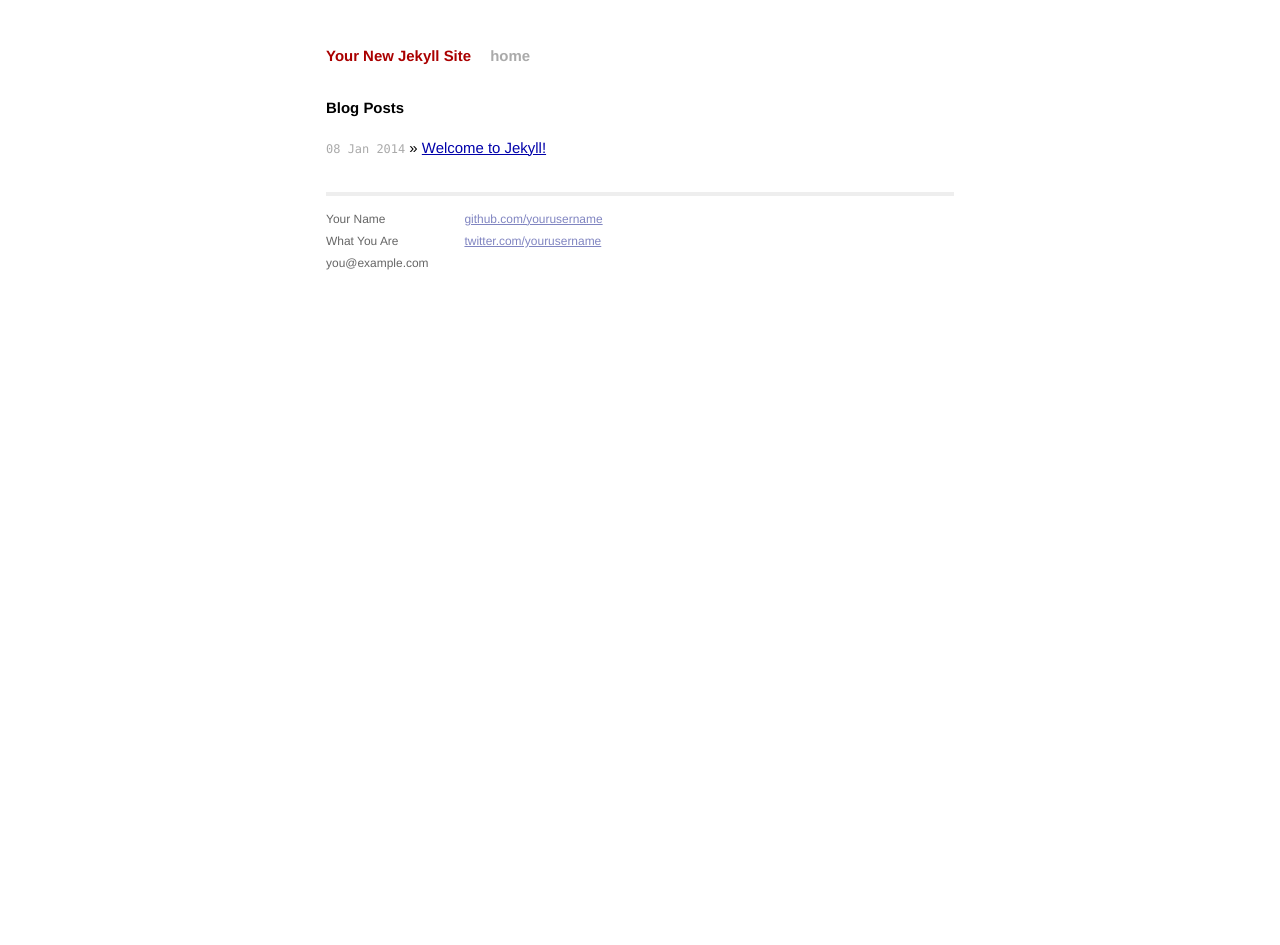
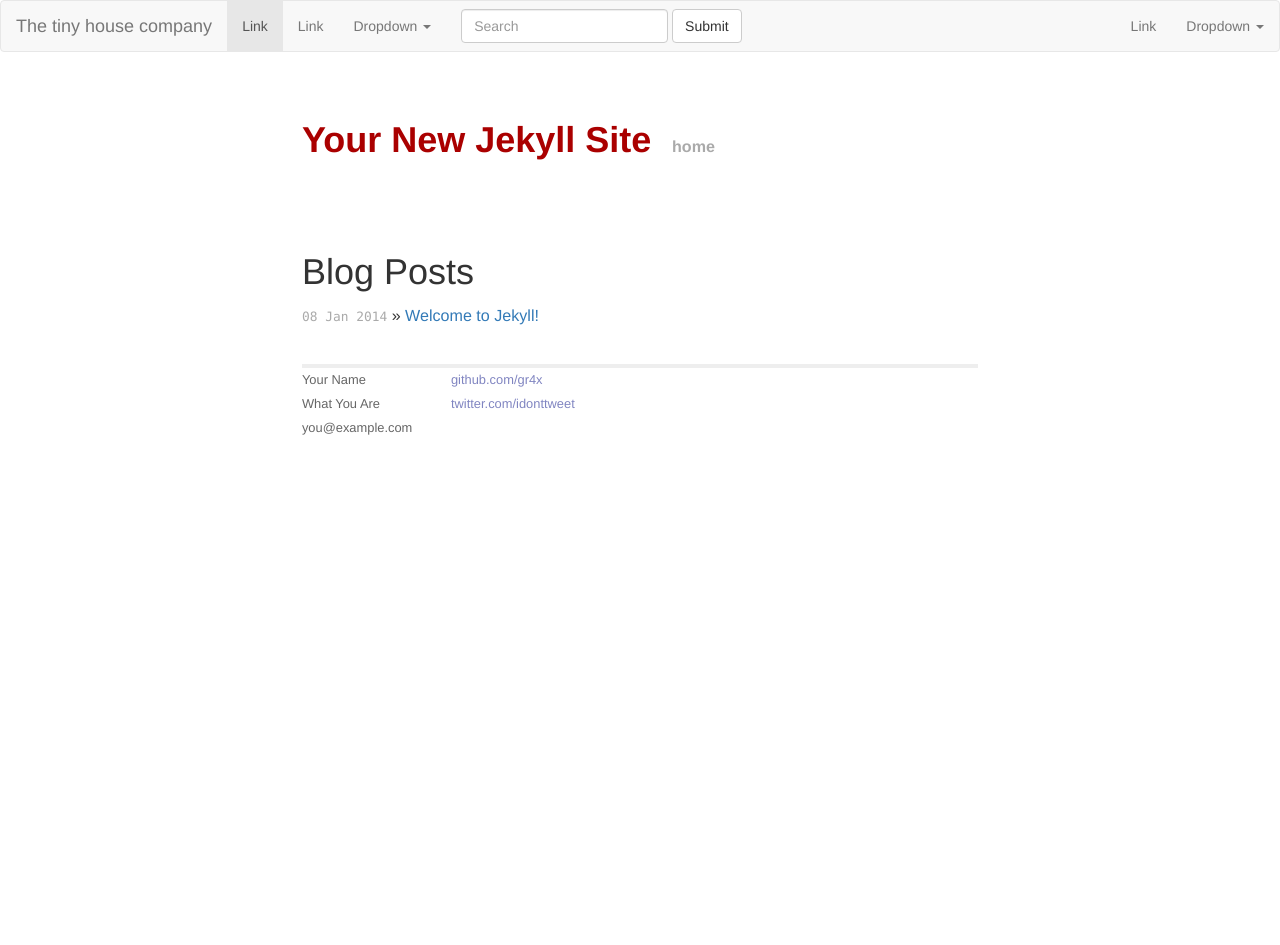
Before and after one commit to GrantRWinter/first-jekyll-site, a Jekyll site: the page built from index.html, in a window 1280 px wide. Built offline with Jekyll 4.4.1, drawn with Linux system fonts in a browser that asks for light colours; nearby versions of some CDN libraries; Markdown is read by kramdown in place of the engine named in the settings; after the commit the page ends 900 px from its top, so only the background shows below that.

Commit message:
new stuff

```diff
--- /dev/null
+++ b/Gemfile
@@ -0,0 +1,5 @@
+# A sample Gemfile
+source "https://rubygems.org"
+
+# gem "rails"
+ gem 'jekyll', github: 'lighthouse-labs/jekyll', branch: 'polling2'
--- a/_layouts/default.html
+++ b/_layouts/default.html
@@ -12,8 +12,65 @@
         <!-- Custom CSS -->
         <link rel="stylesheet" href="/css/main.css">
 
+        <link href="//netdna.bootstrapcdn.com/bootstrap/3.0.3/css/bootstrap.min.css" rel="stylesheet">
+
+        <script src="http://code.jquery.com/jquery-2.0.3.min.js"></script>
+        <script src="//netdna.bootstrapcdn.com/bootstrap/3.0.3/js/bootstrap.min.js"></script>
     </head>
     <body>
+      <nav class="navbar navbar-default" role="navigation">
+      <!-- Brand and toggle get grouped for better mobile display -->
+       <div class="navbar-header">
+        <button type="button" class="navbar-toggle" data-toggle="collapse" data-target="#bs-example-navbar-collapse-1">
+          <span class="sr-only">Toggle navigation</span>
+          <span class="icon-bar"></span>
+          <span class="icon-bar"></span>
+          <span class="icon-bar"></span>
+        </button>
+        <a class="navbar-brand" href="#">The tiny house company</a>
+      </div>
+
+      <!-- Collect the nav links, forms, and other content for toggling -->
+      <div class="collapse navbar-collapse" id="bs-example-navbar-collapse-1">
+      <ul class="nav navbar-nav">
+        <li class="active"><a href="#">Link</a></li>
+        <li><a href="#">Link</a></li>
+        <li class="dropdown">
+          <a href="#" class="dropdown-toggle" data-toggle="dropdown">Dropdown <b class="caret"></b></a>
+          <ul class="dropdown-menu">
+            <li><a href="#">Small Houses</a></li>
+            <li><a href="#">Very Small Houses</a></li>
+            <li><a href="#"></a></li>
+            <li class="divider"></li>
+            <li><a href="#">Separated link</a></li>
+            <li class="divider"></li>
+            <li><a href="#">One more separated link</a></li>
+      </ul>
+      </li>
+    </ul>
+    <form class="navbar-form navbar-left" role="search">
+      <div class="form-group">
+        <input type="text" class="form-control" placeholder="Search">
+      </div>
+      <button type="submit" class="btn btn-default">Submit</button>
+    </form>
+    <ul class="nav navbar-nav navbar-right">
+      <li><a href="#">Link</a></li>
+      <li class="dropdown">
+        <a href="#" class="dropdown-toggle" data-toggle="dropdown">Dropdown <b class="caret"></b></a>
+        <ul class="dropdown-menu">
+          <li><a href="#">Action</a></li>
+          <li><a href="#">Another action</a></li>
+          <li><a href="#">Something else here</a></li>
+          <li class="divider"></li>
+          <li><a href="#">Separated link</a></li>
+        </ul>
+      </li>
+    </ul>
+  </div><!-- /.navbar-collapse -->
+</nav>
+
+
 
         <div class="site">
           <div class="header">
@@ -33,8 +90,8 @@
             </div>
             <div class="contact">
               <p>
-                <a href="https://github.com/yourusername">github.com/yourusername</a><br />
-                <a href="https://twitter.com/yourusername">twitter.com/yourusername</a><br />
+                <a href="https://github.com/gr4x">github.com/gr4x</a><br />
+                <a href="https://twitter.com/idonttweet">twitter.com/idonttweet</a><br />
               </p>
             </div>
           </div>
--- /dev/null
+++ b/about.html
@@ -0,0 +1,6 @@
+---
+layout: default
+title: My Site
+---
+
+<h1>This is my about page!</h1>
--- a/css/main.css
+++ b/css/main.css
@@ -158,3 +158,29 @@ ul.posts span {
 .post pre.terminal code {
   background-color: #333;
 }
+
+/* CUSTOMIZE THE CAROUSEL
+-------------------------------------------------- */
+
+/* Carousel base class */
+.carousel {
+  height: 500px;
+  margin-bottom: 60px;
+}
+/* Since positioning the image, we need to help out the caption */
+.carousel-caption {
+  z-index: 10;
+}
+
+/* Declare heights because of positioning of img element */
+.carousel .item {
+  height: 500px;
+  background-color: #777;
+}
+.carousel-inner > .item > img {
+  position: absolute;
+  top: 0;
+  left: 0;
+  min-width: 100%;
+  height: 500px;
+}
```
Also changed, not shown: Gemfile.lock (added), photos/article-1262806-08F4FB65000005DC-189_634x423.jpg (added).
